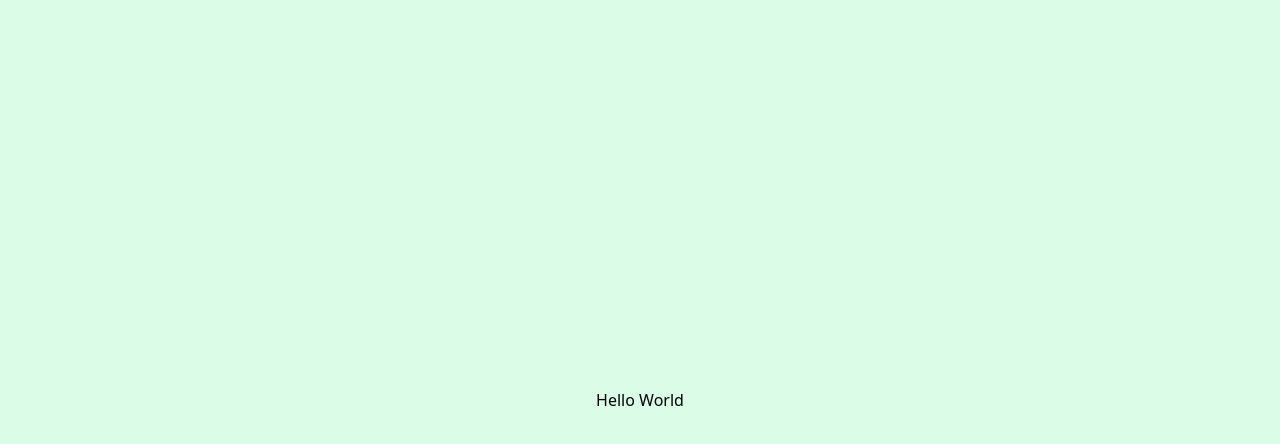
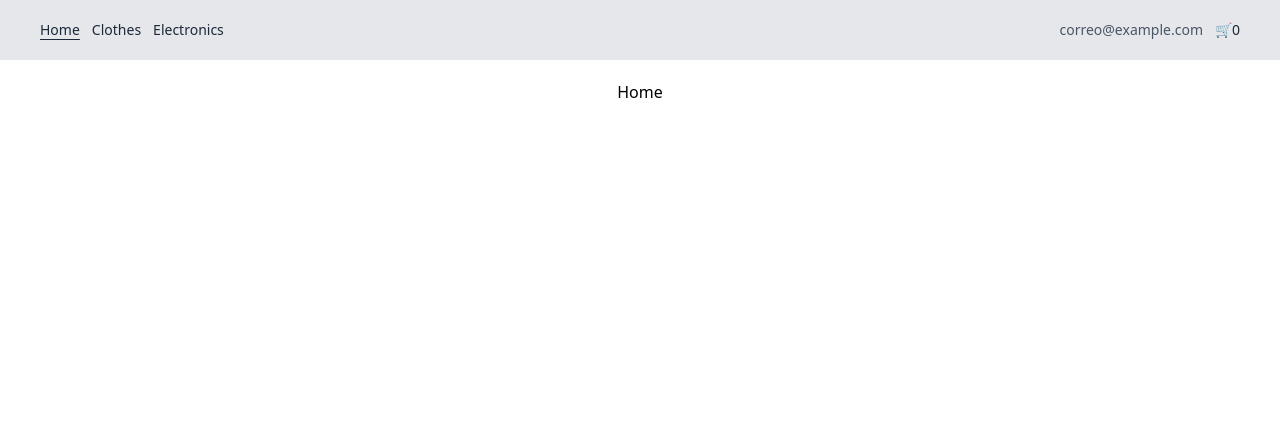
Before and after one commit to JoMaCoBa/SICLICK-FRONTEND, a React (Vite) app: page / in a window 1280 px wide. Shown: the top 444 px of the page. Built offline with nearby package versions, Linux system fonts and the light colour scheme.

Commit message:
Layout, Router, and components and pages created

```diff
--- a/package.json
+++ b/package.json
@@ -13,6 +13,7 @@
     "@tailwindcss/vite": "^4.0.6",
     "react": "^19.0.0",
     "react-dom": "^19.0.0",
+    "react-router-dom": "^7.1.5",
     "tailwindcss": "^4.0.6"
   },
   "devDependencies": {
--- /dev/null
+++ b/src/Components/Layout/index.jsx
@@ -0,0 +1,9 @@
+const Layout = ({children}) => {
+    return (
+        <div className="flex flex-col items-center mt-20">
+            {children}
+        </div>
+    )
+}
+
+export default Layout
--- /dev/null
+++ b/src/Components/Navbar/index.jsx
@@ -0,0 +1,43 @@
+import { NavLink } from 'react-router-dom'
+
+const Navbar = () => {
+    const activeStyle = 'underline underline-offset-4'
+
+    return (
+        <nav className='flex justify-between items-center fixed z-10 top-0 w-full py-5 px-10 text-sm font-light bg-gray-200 text-gray-800'>
+            <ul className='flex items-center gap-3'>
+                <li>
+                    <NavLink
+                        to="/"
+                        className={({ isActive}) => isActive ? activeStyle : undefined}>
+                            Home
+                    </NavLink>
+                </li>
+                <li>
+                    <NavLink
+                        to="/clothes"
+                        className={({ isActive}) => isActive ? activeStyle : undefined}>
+                            Clothes
+                    </NavLink>
+                </li>
+                <li>
+                    <NavLink
+                        to="/electronics"
+                        className={({ isActive}) => isActive ? activeStyle : undefined}>
+                            Electronics
+                    </NavLink>
+                </li>
+            </ul>
+            <ul className='flex items-center gap-3'>
+                <li className='text-gray-600'>
+                    correo@example.com
+                </li>
+                <li>
+                    🛒0
+                </li>
+            </ul>
+        </nav>
+    )
+}
+
+export default Navbar
--- a/src/Pages/App/index.jsx
+++ b/src/Pages/App/index.jsx
@@ -1,11 +1,31 @@
-import '../../App.css'
+import { useRoutes, BrowserRouter } from 'react-router-dom'
+
+import Home from '../Home'
+import MyOrder from '../MyOrder'
+import MyOrders from '../MyOrders'
+import NotFound from '../NotFound'
+
+import Navbar from '../../Components/Navbar'
+
+import './App.css'
+
+const AppRoutes = () => {
+  let routes = useRoutes([
+    { path: '/', element: <Home /> },
+    { path: '/my-order', element: <MyOrder /> },
+    { path: '/my-orders', element: <MyOrders /> },
+    { path: '/*', element: <NotFound /> }
+  ])
+  return routes
+}
 
 function App() {
 
   return (
-    <div className="bg-green-100 h-screen flex items-center justify-center">
-      Hello World
-    </div>
+    <BrowserRouter>
+      <AppRoutes />
+      <Navbar />
+    </BrowserRouter>
   )
 }
 
--- a/src/Pages/Home/index.jsx
+++ b/src/Pages/Home/index.jsx
@@ -1,8 +1,10 @@
+import Layout from "../../Components/Layout"
+
 function Home() {
     return (
-        <div>
-            <h1>Home</h1>
-        </div>
+        <Layout>
+            Home
+        </Layout>
     )
 }
 
--- a/src/Pages/MyOrder/index.jsx
+++ b/src/Pages/MyOrder/index.jsx
@@ -0,0 +1,9 @@
+function MyOrder() {
+  return (
+    <div>
+      <h1>My Order</h1>
+    </div>
+  );
+}
+
+export default MyOrder;
--- a/src/Pages/MyOrders/index.jsx
+++ b/src/Pages/MyOrders/index.jsx
@@ -0,0 +1,9 @@
+function MyOrders() {
+    return (
+      <div>
+        <h1>My Orders</h1>
+      </div>
+    );
+  }
+
+  export default MyOrders;
--- a/src/Pages/NotFound/index.jsx
+++ b/src/Pages/NotFound/index.jsx
@@ -0,0 +1,9 @@
+function NotFound() {
+    return (
+      <div>
+        <h1>Not Found</h1>
+      </div>
+    );
+  }
+
+  export default NotFound;
```
Also changed, not shown: src/Pages/App/App.css (renamed from src/App.css), 1 other file (tests, documents, lock files or other folders).
